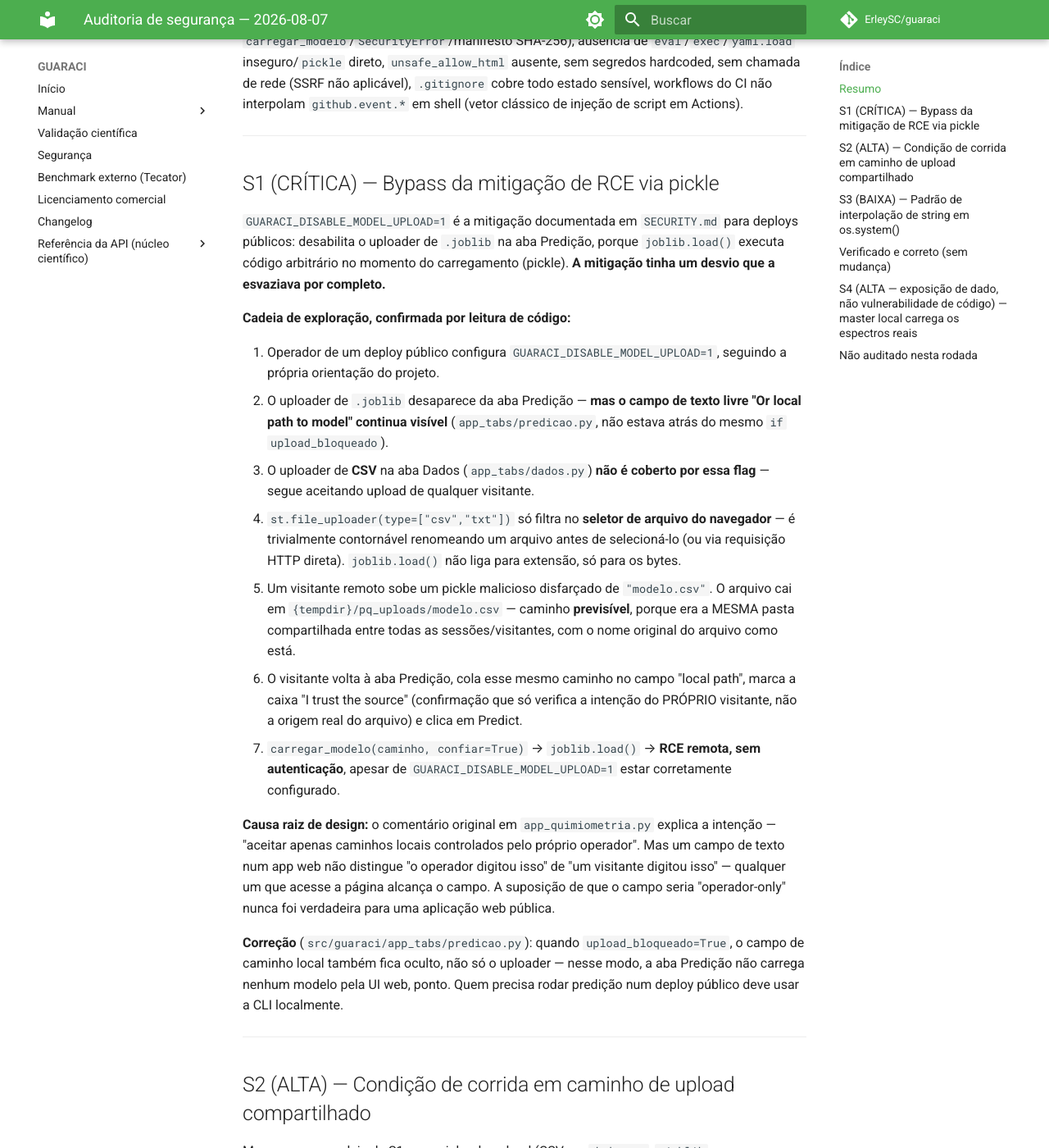
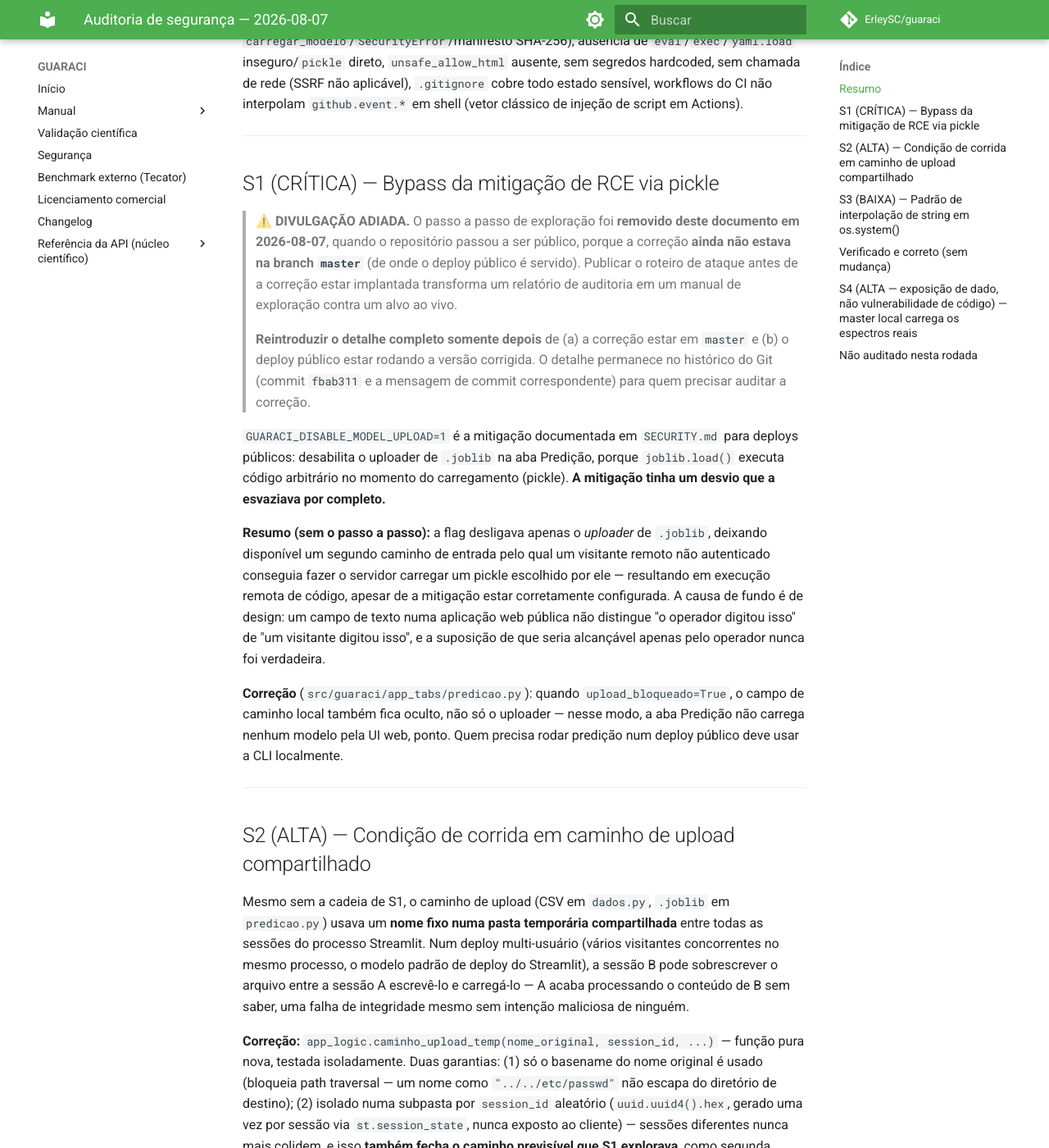
Before and after one commit to ErleySC/guaraci, an MkDocs documentation site: the page built from docs/auditoria/AUDITORIA_SEGURANCA_2026-08-07.md, in a window 1280 px wide and 1400 px high, scrolled down 703 px. Shown: the whole window at 82% size. Built offline with MkDocs 1.6.1 and Material for MkDocs 9.7.7, drawn with Linux system fonts in a browser that asks for light colours; comment, search, counter and statistics services are not loaded.

Commit message:
docs(seg): adia divulgacao do passo a passo do S1 ate' a correcao estar implantada
O repositorio passou a ser PUBLICO com a correcao do achado S1 (bypass
de RCE via pickle) commitada apenas na branch da PR #7 -- a branch
`master`, que e' a default do repo e de onde o deploy publico e'
servido, AINDA tem o codigo vulneravel (verificado: o campo "local
path" continua fora da guarda `if upload_bloqueado` em
origin/master:src/guaraci/app_tabs/predicao.py).

Ou seja: o relatorio de auditoria, agora publico, descrevia o roteiro
completo de exploracao contra um alvo que ainda nao foi corrigido em
producao. Isso inverte o proposito do documento -- de registro de
auditoria para manual de ataque.

Passo a passo removido de docs/auditoria/AUDITORIA_SEGURANCA_2026-08-07
.md (substituido por um resumo do IMPACTO, sem a receita), e das copias
que o repetiam: docs/CHANGELOG.md, docstring de
app_logic.caminho_upload_temp, comentarios em app_tabs/predicao.py e
app_tabs/dados.py, cabecalho de teste em tests/test_app_logic.py. A
correcao em si, os testes e a descricao do impacto continuam intactos --
so' a receita saiu.

O detalhe permanece no historico do Git (commit fbab311 e sua mensagem)
para quem precisar auditar a correcao, e a nota no relatorio instrui a
reintroduzi-lo depois que master + deploy estiverem corrigidos.

701 testes passam, ruff limpo.

```diff
--- a/docs/auditoria/AUDITORIA_SEGURANCA_2026-08-07.md
+++ b/docs/auditoria/AUDITORIA_SEGURANCA_2026-08-07.md
@@ -26,43 +26,32 @@
 
 ## S1 (CRÍTICA) — Bypass da mitigação de RCE via pickle
 
+> ⚠️ **DIVULGAÇÃO ADIADA.** O passo a passo de exploração foi **removido
+> deste documento em 2026-08-07**, quando o repositório passou a ser
+> público, porque a correção **ainda não estava na branch `master`** (de
+> onde o deploy público é servido). Publicar o roteiro de ataque antes de
+> a correção estar implantada transforma um relatório de auditoria em um
+> manual de exploração contra um alvo ao vivo.
+>
+> **Reintroduzir o detalhe completo somente depois** de (a) a correção
+> estar em `master` e (b) o deploy público estar rodando a versão
+> corrigida. O detalhe permanece no histórico do Git (commit `fbab311` e
+> a mensagem de commit correspondente) para quem precisar auditar a
+> correção.
+
 `GUARACI_DISABLE_MODEL_UPLOAD=1` é a mitigação documentada em `SECURITY.md`
 para deploys públicos: desabilita o uploader de `.joblib` na aba Predição,
 porque `joblib.load()` executa código arbitrário no momento do carregamento
 (pickle). **A mitigação tinha um desvio que a esvaziava por completo.**
 
-**Cadeia de exploração, confirmada por leitura de código:**
-
-1. Operador de um deploy público configura `GUARACI_DISABLE_MODEL_UPLOAD=1`,
-   seguindo a própria orientação do projeto.
-2. O uploader de `.joblib` desaparece da aba Predição — **mas o campo de
-   texto livre "Or local path to model" continua visível**
-   (`app_tabs/predicao.py`, não estava atrás do mesmo `if upload_bloqueado`).
-3. O uploader de **CSV** na aba Dados (`app_tabs/dados.py`) **não é coberto
-   por essa flag** — segue aceitando upload de qualquer visitante.
-4. `st.file_uploader(type=["csv","txt"])` só filtra no **seletor de arquivo
-   do navegador** — é trivialmente contornável renomeando um arquivo antes
-   de selecioná-lo (ou via requisição HTTP direta). `joblib.load()` não
-   liga para extensão, só para os bytes.
-5. Um visitante remoto sobe um pickle malicioso disfarçado de
-   `"modelo.csv"`. O arquivo cai em
-   `{tempdir}/pq_uploads/modelo.csv` — caminho **previsível**, porque era a
-   MESMA pasta compartilhada entre todas as sessões/visitantes, com o nome
-   original do arquivo como está.
-6. O visitante volta à aba Predição, cola esse mesmo caminho no campo
-   "local path", marca a caixa "I trust the source" (confirmação que só
-   verifica a intenção do PRÓPRIO visitante, não a origem real do arquivo)
-   e clica em Predict.
-7. `carregar_modelo(caminho, confiar=True)` → `joblib.load()` → **RCE remota,
-   sem autenticação**, apesar de `GUARACI_DISABLE_MODEL_UPLOAD=1` estar
-   corretamente configurado.
-
-**Causa raiz de design:** o comentário original em `app_quimiometria.py`
-explica a intenção — "aceitar apenas caminhos locais controlados pelo
-próprio operador". Mas um campo de texto num app web não distingue
-"o operador digitou isso" de "um visitante digitou isso" — qualquer um que
-acesse a página alcança o campo. A suposição de que o campo seria
-"operador-only" nunca foi verdadeira para uma aplicação web pública.
+**Resumo (sem o passo a passo):** a flag desligava apenas o *uploader* de
+`.joblib`, deixando disponível um segundo caminho de entrada pelo qual um
+visitante remoto não autenticado conseguia fazer o servidor carregar um
+pickle escolhido por ele — resultando em execução remota de código, apesar
+de a mitigação estar corretamente configurada. A causa de fundo é de
+design: um campo de texto numa aplicação web pública não distingue "o
+operador digitou isso" de "um visitante digitou isso", e a suposição de que
+seria alcançável apenas pelo operador nunca foi verdadeira.
 
 **Correção** (`src/guaraci/app_tabs/predicao.py`): quando
 `upload_bloqueado=True`, o campo de caminho local também fica oculto, não
```
Also changed, not shown: 4 other files.
